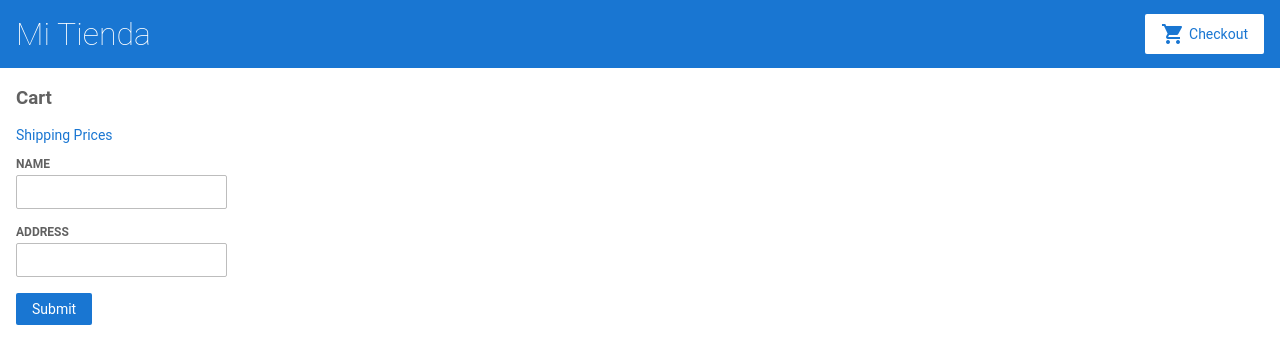
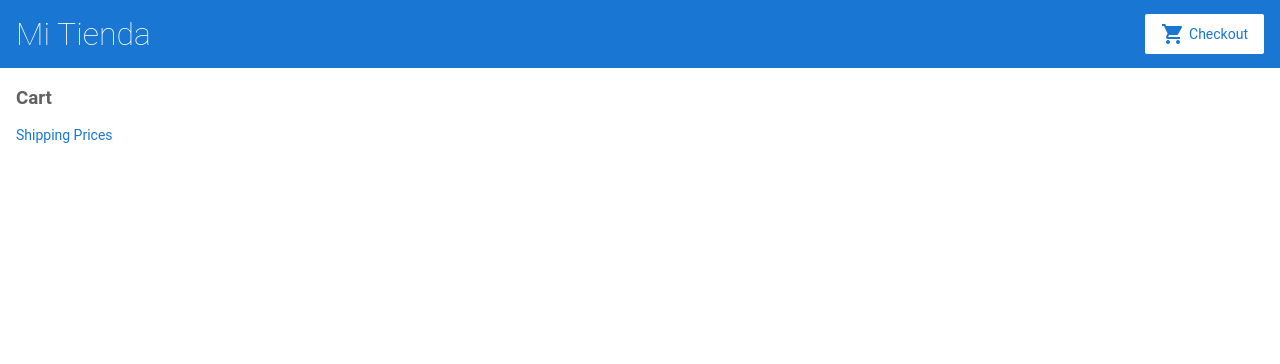
Before and after one commit to JediricX/angular-g5rzmw, an Angular app: page /cart in a window 1280 px wide. Shown: the top 364 px of the page. Built offline with nearby package versions, Linux system fonts and the light colour scheme.

Commit message:
3 files modified

```diff
--- a/src/app/app.module.ts
+++ b/src/app/app.module.ts
@@ -18,6 +18,7 @@ import { ShippingComponent } from './shipping/shipping.component';
     HttpClientModule,
     ReactiveFormsModule,
     RouterModule.forRoot([
+      { path: 'home', component: AppComponent},
       { path: '', component: ProductListComponent },
       { path: 'products/:productId', component: ProductDetailsComponent},
       {path: 'cart' , component: CartComponent},
--- a/src/app/cart/cart.component.html
+++ b/src/app/cart/cart.component.html
@@ -7,7 +7,8 @@
   <a routerLink='/shipping'>Shipping Prices</a>
 </p>
 
-<form [formGroup]="checkoutForm" (ngSubmit)="onSubmit(checkoutForm.value)">
+<form [formGroup]="checkoutForm" (ngSubmit)="onSubmit(checkoutForm.value)"
+*ngIf="items.length > 0">
 
   <div>
     <label for='name'>Name</label>
--- a/src/app/cart/cart.component.ts
+++ b/src/app/cart/cart.component.ts
@@ -1,6 +1,7 @@
 import { Component, OnInit } from '@angular/core';
 import { CartService } from '../cart.service';
 import { FormBuilder} from '@angular/forms';
+import { Router} from '@angular/router';
 
 @Component({
   selector: 'app-cart',
@@ -11,9 +12,11 @@ export class CartComponent implements OnInit {
 
   items;
   checkoutForm;
+
   constructor(
     private cartService : CartService,
-    private formBuilder : FormBuilder
+    private formBuilder : FormBuilder,
+    private router : Router
   ) {
     this.checkoutForm = this.formBuilder.group({
       name: '',
@@ -28,8 +31,8 @@ export class CartComponent implements OnInit {
   onSubmit(customerData){
     this.items = this.cartService.clearCart();
     this.checkoutForm.reset();
-
     console.warn('Pedido enviado', customerData);
+    this.router.navigate(['home']);
   }
 
 }
```
